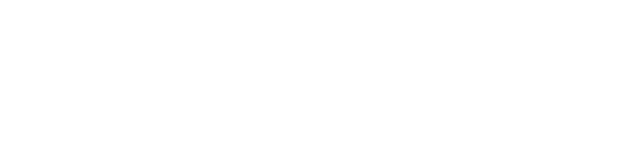
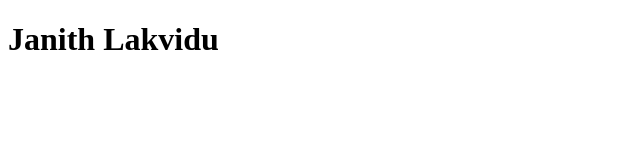
Before and after one commit to jlakvidu/sample-2-web, a plain HTML site: page index.html in a window 1280 px wide. Shown: the whole page, without its empty margins (0-640 px from the left). Drawn offline with Linux system fonts and the light colour scheme.

Commit message:
my first commit

```diff
--- a/index.html
+++ b/index.html
@@ -6,6 +6,6 @@
     <title>Document</title>
 </head>
 <body>
-
+    <h1>Janith Lakvidu</h1>
 </body>
 </html>
```
